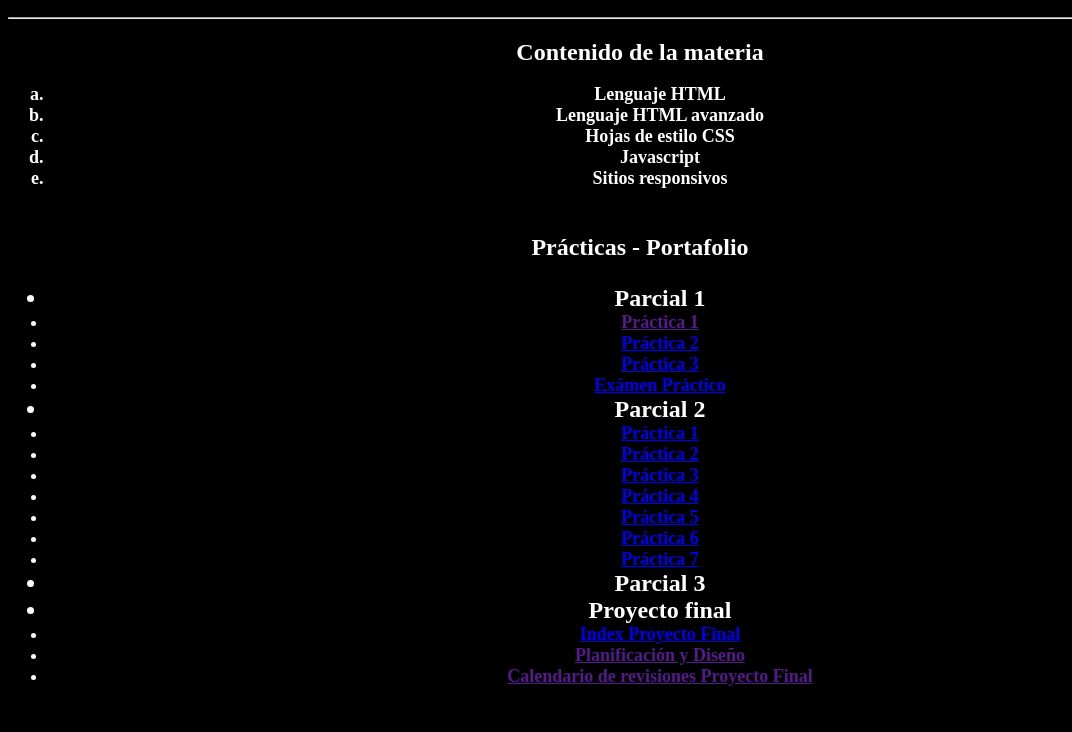
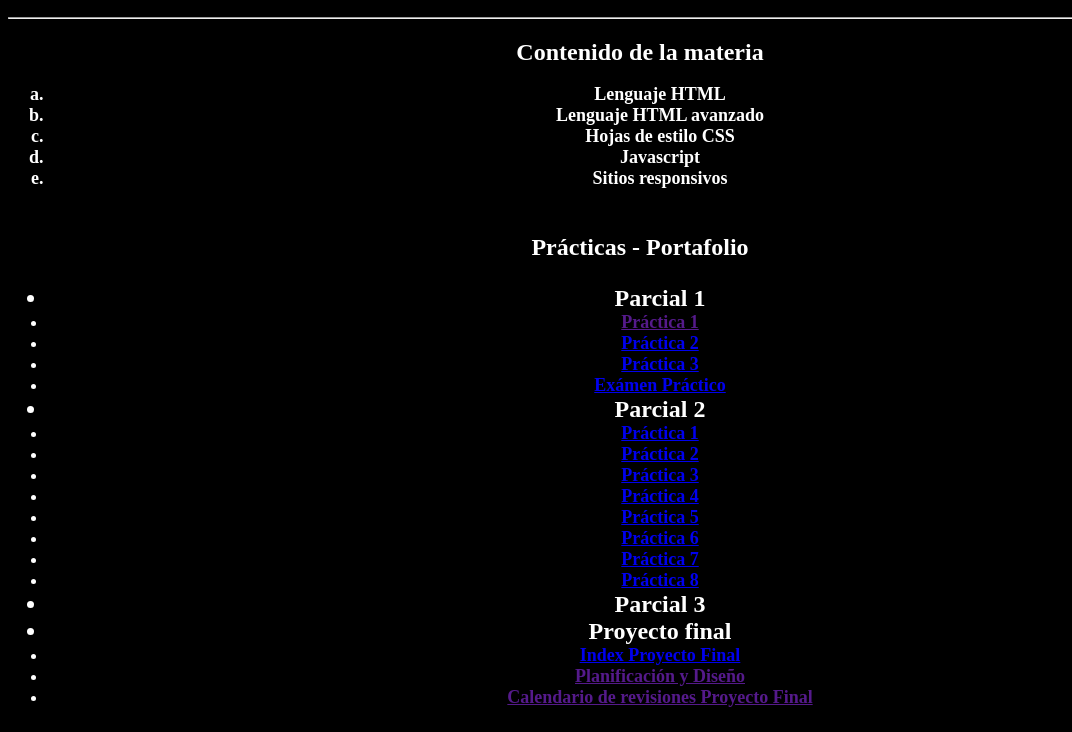
Before and after one commit to alessandromtzz/portafolioaless, a plain HTML site: page index.html in a window 1280 px wide. Shown: the part 1324-2056 px from the top of the page, without its empty margins (0-1072 px from the left). Before the commit the page ends 2035 px from the top, so only its background shows below. Drawn offline with Linux system fonts and the light colour scheme.

Commit message:
Update index.html

```diff
--- a/index.html
+++ b/index.html
@@ -71,6 +71,7 @@
 		<li style="font-size:18px;"><a href="Barra Nav2.html">Práctica 5</a></li>
 		<li style="font-size:18px;"><a href="bayern.html">Práctica 6</a></li>
 		<li style="font-size:18px;"><a href="flexbox2.html">Práctica 7</a></li>
+		<li style="font-size:18px;"><a href="position.html">Práctica 8</a></li>
         	<li>Parcial 3</li>
         	<li>Proyecto final</li>
 		<li style="font-size:18px;"><a href="index">Index Proyecto Final</a></li>
```
